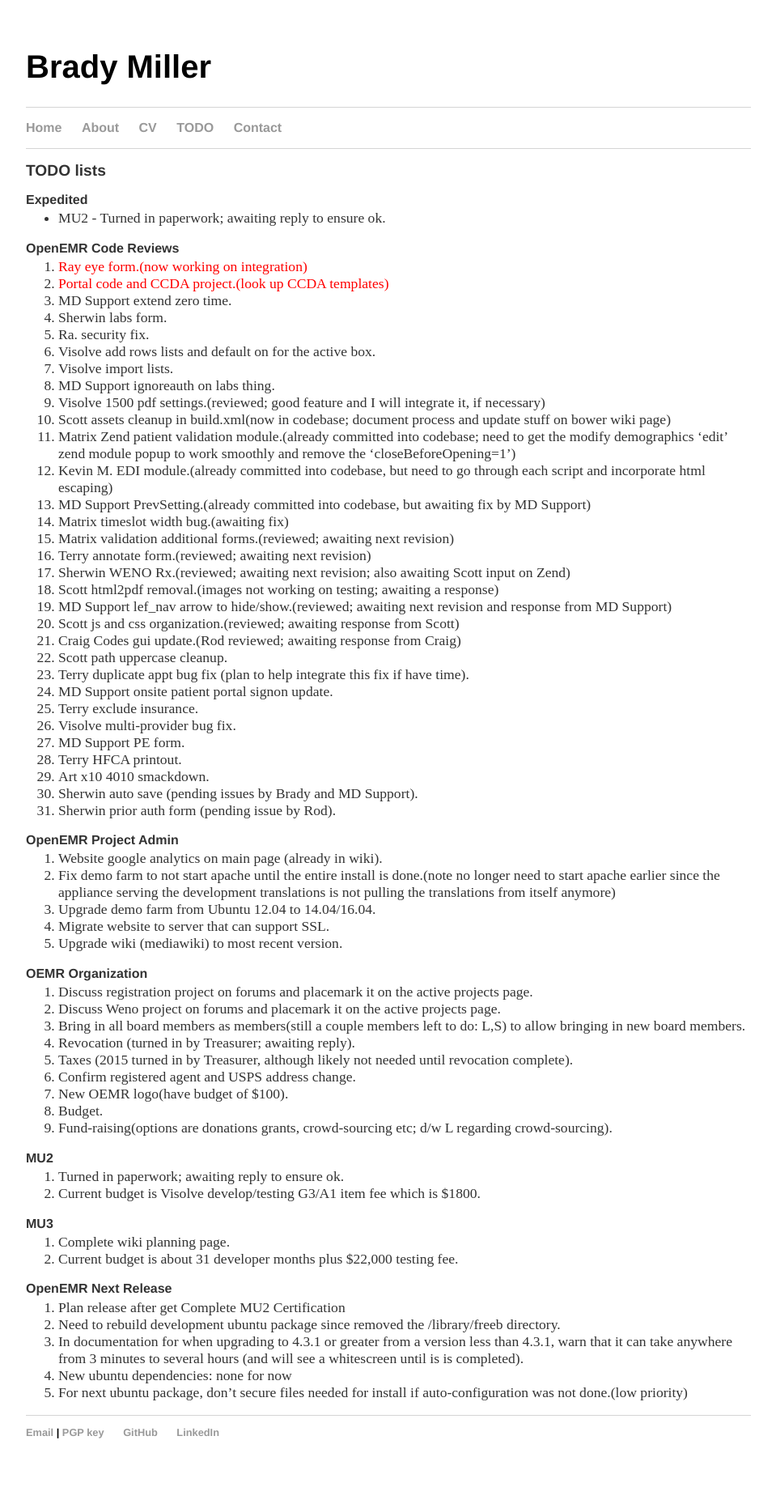
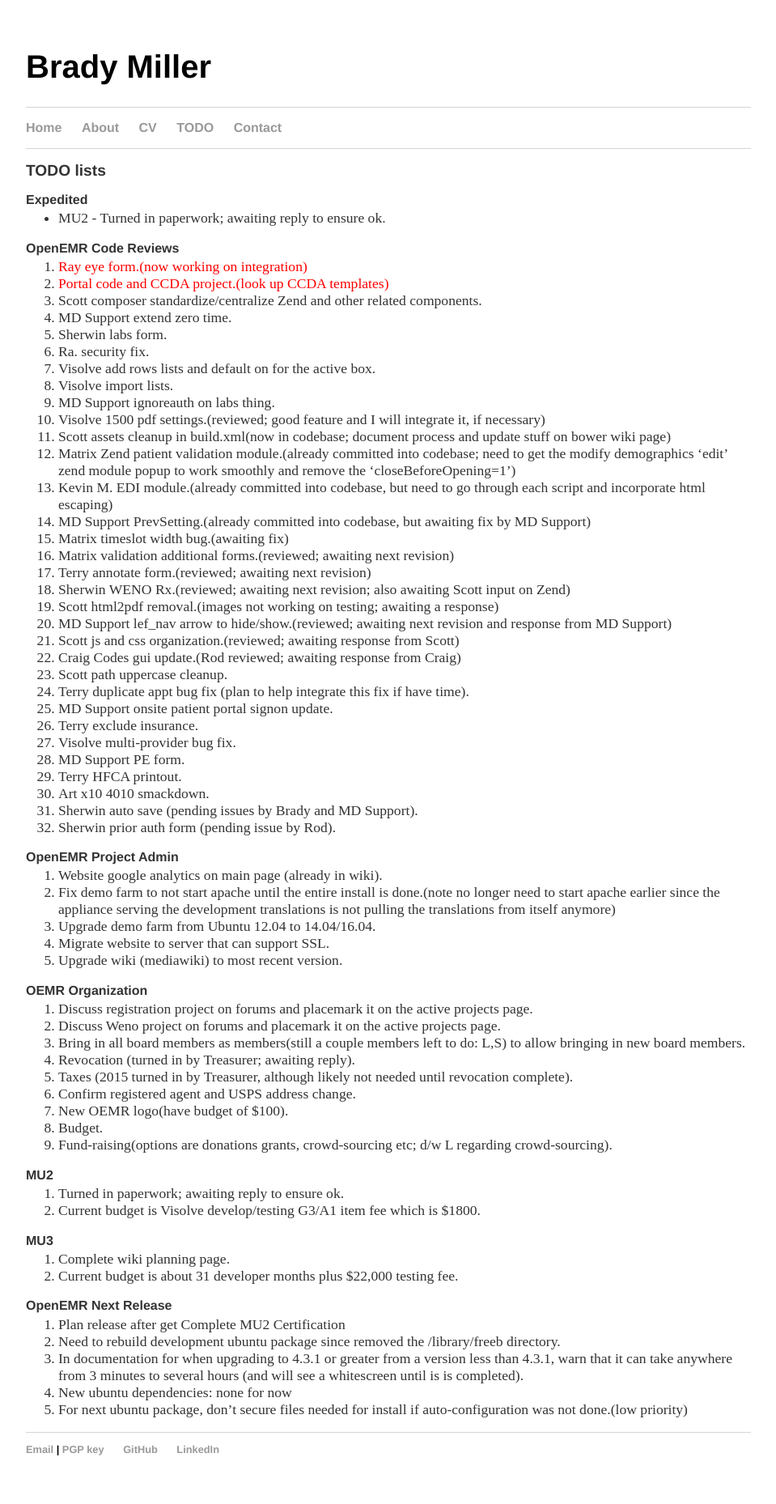
Before and after one commit to bradymiller/bradymiller.github.io, a Jekyll site: the page built from todo/index.md, in a window 1280 px wide. Shown: the whole page at 81% size, without its empty margins (160-1119 px from the left). Built offline with Jekyll 4.4.1, drawn with Linux system fonts in a browser that asks for light colours; before the commit the page ends 1837 px from its top, so only the background shows below that.

Commit message:
Update todo list

```diff
--- a/todo/index.md
+++ b/todo/index.md
@@ -9,6 +9,7 @@
 ### OpenEMR Code Reviews
 1. <span style="color: red">Ray eye form.(now working on integration)</span>
 1. <span style="color: red">Portal code and CCDA project.(look up CCDA templates)</span>
+1. Scott composer standardize/centralize Zend and other related components.
 1. MD Support extend zero time.
 1. Sherwin labs form.
 1. Ra. security fix.
```
